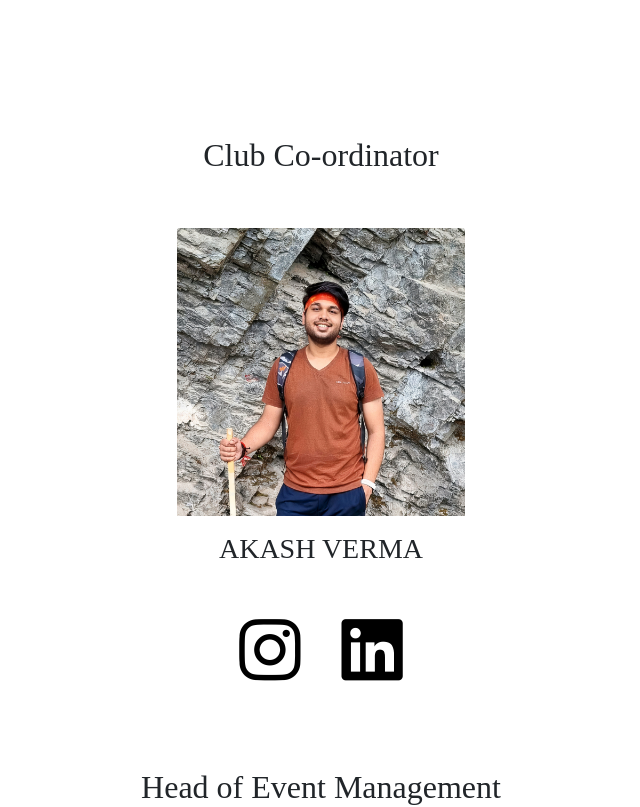
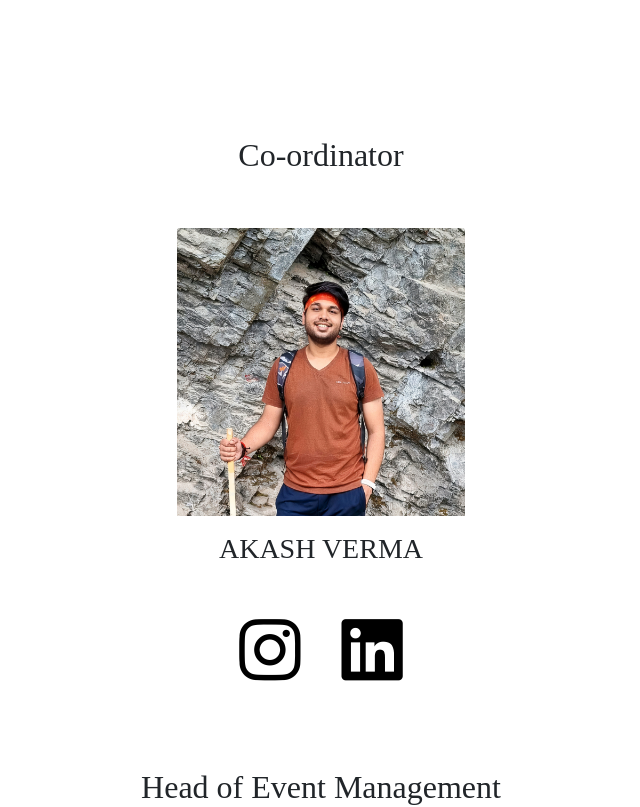
Before and after one commit to Vishu9354/React_nac, a React (Create React App) app: page /Main in a window 1280 px wide. Shown: the part 1240-2047 px from the top of the page, without its empty margins (319-959 px from the left). Built offline with nearby package versions, Linux system fonts and the light colour scheme.

Commit message:
activites and team

```diff
--- a/src/component/Activites/Activites.js
+++ b/src/component/Activites/Activites.js
@@ -26,15 +26,16 @@
         //     // image:nac,
         // },
         {
+            name:"PLANTING",
+            des:"Join hands with NAC at IIT Jammu to make a difference in the world! Planting trees is a simple yet effective way to combat the challenges of deforestation and pollution. By increasing the tree population, we can mitigate environmental issues and create a safer planet. Tree planting is not only cost-effective but also enhances the aesthetic appeal of our surroundings, allowing us to reconnect with nature. At NAC, we prioritize both adventure and environmental stewardship, offering opportunities to contribute to the beauty and welfare of nature through tree planting events. Together, let's make the Earth a more secure and sustainable place to call home.",
+            image:planting,
+        },
+        {
             name:"PARAGLIDING",
             des:"Embark on an exhilarating adventure with NAC! Paragliding offers a thrilling experience as you glide through the air with a wide canopy, taking in breathtaking views of forests, lakes, rivers, and majestic mountains. Unlike other extreme sports, paragliding is accessible and doesn't require specialized equipment or tracks. While it involves risks and fear, the experience is truly unforgettable and life-changing. Join us for this indelible journey into the skies!",
             image:parag,
         },
-        {
-            name:"PLANTING",
-            des:"Join hands with NAC at IIT Jammu to make a difference in the world! Planting trees is a simple yet effective way to combat the challenges of deforestation and pollution. By increasing the tree population, we can mitigate environmental issues and create a safer planet. Tree planting is not only cost-effective but also enhances the aesthetic appeal of our surroundings, allowing us to reconnect with nature. At NAC, we prioritize both adventure and environmental stewardship, offering opportunities to contribute to the beauty and welfare of nature through tree planting events. Together, let's make the Earth a more secure and sustainable place to call home.",
-            image:planting,
-        },
+
         // {
         //     name:"ROCK CLIMBING",
         //     des:"Embark on an exhilarating journey with the Nature and Adventure Club at IIT Jammu! Rock climbing, whether on natural formations or artificial walls, challenges both your physical strength and mental fortitude. It's a sport that demands endurance, agility, and balance, testing your limits while ensuring safety through bolts and anchors. At our club, we offer various adventure activities, including regular trips and access to a wall climbing facility within the college premises. Join us to elevate your college experience and reach new heights of adventure!",
--- a/src/component/Team/main.js
+++ b/src/component/Team/main.js
@@ -27,7 +27,7 @@ export default function main() {
       ],
     },
     {
-      title:"Club Co-ordinator",
+      title:"Co-ordinator",
       teamdetail:[
         {
           name:"AKASH VERMA",
@@ -99,6 +99,18 @@ export default function main() {
       ],
     },
     {
+      title:"Head of Media Coverage",
+      teamdetail:[
+        {
+          name:"Yash Bhajbhuje",
+          instagram:'#',
+          Linkdin:'#',
+          image:yash,
+
+        },
+      ],
+    },
+    {
       title:"Head of Nature Events",
       teamdetail:[
         {
@@ -122,18 +134,7 @@ export default function main() {
         },
       ],
     },
-    {
-      title:"Head of Social Media",
-      teamdetail:[
-        {
-          name:"Yash Bhajbhuje",
-          instagram:'#',
-          Linkdin:'#',
-          image:yash,
 
-        },
-      ],
-    },
   ]
   return (
 
```
